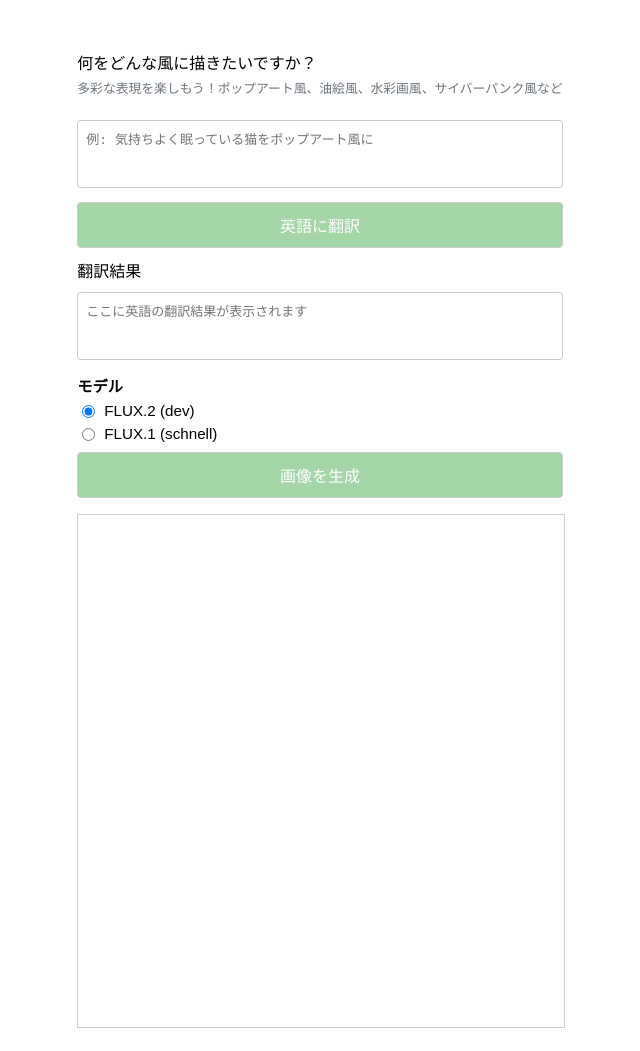
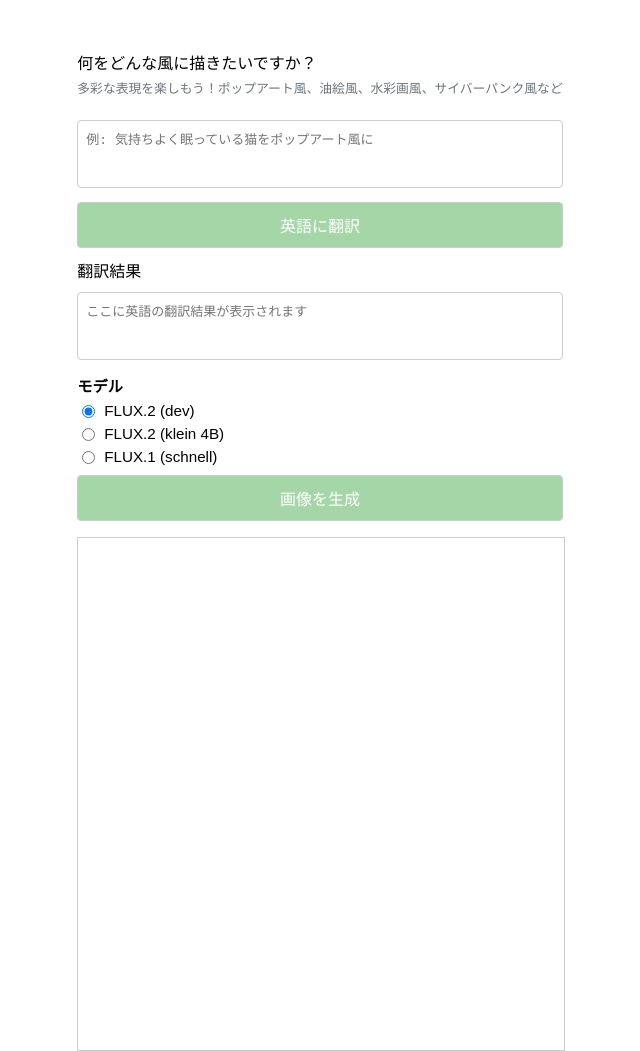
Before and after one commit to takatama/ai-image-handson, a website: page public/index.html in a window 1280 px wide. Shown: the whole page, without its empty margins (320-960 px from the left). Drawn offline with Linux system fonts and the light colour scheme.

Commit message:
Add FLUX.2 klein model option

```diff
--- a/functions/generate-image.js
+++ b/functions/generate-image.js
@@ -13,6 +13,7 @@ async function handleGenerateImage({ request, env }) {
 
   const allowedModels = new Set([
     "@cf/black-forest-labs/flux-2-dev",
+    "@cf/black-forest-labs/flux-2-klein-4b",
     "@cf/black-forest-labs/flux-1-schnell",
   ]);
 
--- a/public/index.html
+++ b/public/index.html
@@ -52,6 +52,14 @@
           <input
             type="radio"
             name="model"
+            value="@cf/black-forest-labs/flux-2-klein-4b"
+          />
+          FLUX.2 (klein 4B)
+        </label>
+        <label class="model-option">
+          <input
+            type="radio"
+            name="model"
             value="@cf/black-forest-labs/flux-1-schnell"
           />
           FLUX.1 (schnell)
```
